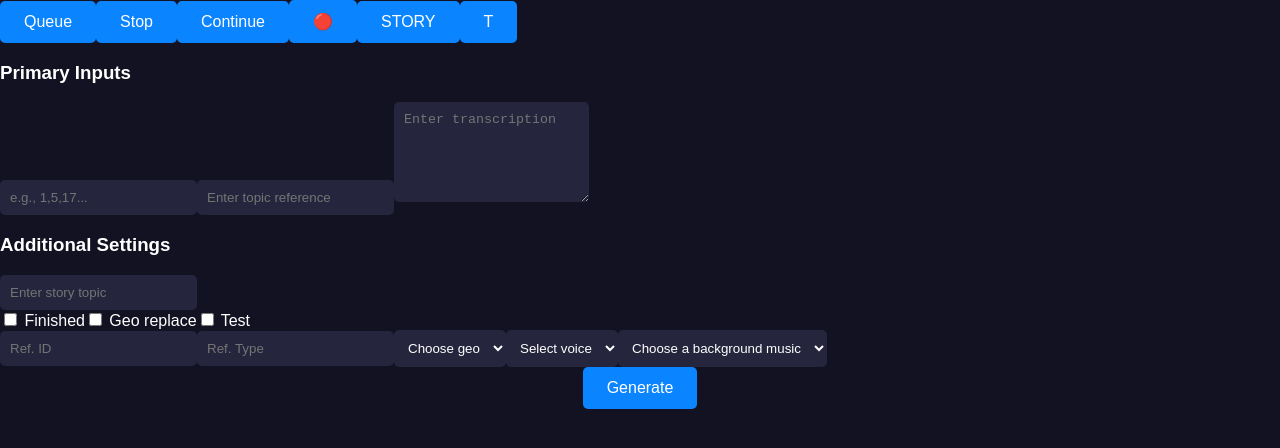
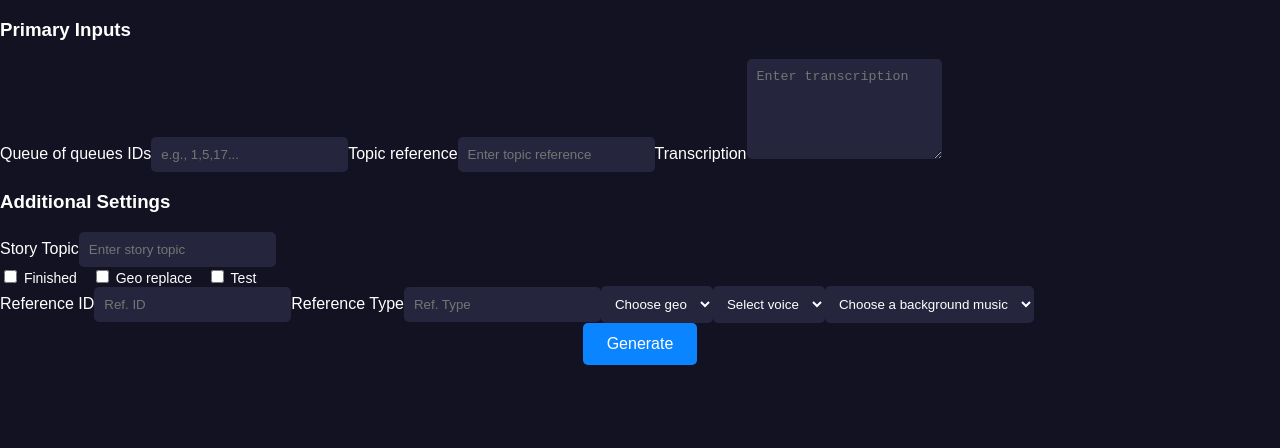
Before and after one commit to n1meli/ai-generation.assistent-n1meli, a React (Vite) app in the folder client/: page / in a window 1280 px wide. Shown: the top 448 px of the page. Built offline with nearby package versions, Linux system fonts and the light colour scheme.

Commit message:
Update App.jsx

```diff
--- a/client/src/App.jsx
+++ b/client/src/App.jsx
@@ -48,34 +48,37 @@ function App() {
   };
 
   return (
-    <div className="page-wrapper">
-      <div className="top-buttons">
-        <button className="orange">Queue</button>
-        <button>Stop</button>
-        <button>Continue</button>
-        <button className="red">🔴</button>
-        <button className="orange">STORY</button>
-        <button className="gray">T</button>
-      </div>
+    <div className="form-wrapper">
+      <div className="form-row">
+        <div className="form-section">
+          <h3>Primary Inputs</h3>
+          <label>Queue of queues IDs</label>
+          <input type="text" placeholder="e.g., 1,5,17..." value={queueIds} onChange={(e) => setQueueIds(e.target.value)} />
 
-      <div className="form-grid">
-        <div className="primary-inputs">
-          <h3>Primary Inputs</h3>
-          <input type="text" placeholder="e.g., 1,5,17..." value={queueIds} onChange={(e) => setQueueIds(e.target.value)} />
+          <label>Topic reference</label>
           <input type="text" placeholder="Enter topic reference" value={topicRef} onChange={(e) => setTopicRef(e.target.value)} />
+
+          <label>Transcription</label>
           <textarea placeholder="Enter transcription" value={transcription} onChange={(e) => setTranscription(e.target.value)} />
         </div>
 
-        <div className="additional-settings">
+        <div className="form-section">
           <h3>Additional Settings</h3>
+          <label>Story Topic</label>
           <input type="text" placeholder="Enter story topic" value={storyTopic} onChange={(e) => setStoryTopic(e.target.value)} />
-          <div className="checkbox-group">
+
+          <div className="checkboxes">
             <label><input type="checkbox" checked={finished} onChange={() => setFinished(!finished)} /> Finished</label>
             <label><input type="checkbox" checked={geoReplace} onChange={() => setGeoReplace(!geoReplace)} /> Geo replace</label>
             <label><input type="checkbox" checked={test} onChange={() => setTest(!test)} /> Test</label>
           </div>
+
+          <label>Reference ID</label>
           <input type="text" placeholder="Ref. ID" value={refId} onChange={(e) => setRefId(e.target.value)} />
+
+          <label>Reference Type</label>
           <input type="text" placeholder="Ref. Type" value={refType} onChange={(e) => setRefType(e.target.value)} />
+
           <select value={geo} onChange={(e) => setGeo(e.target.value)}>
             <option value="">Choose geo</option>
             <option value="es">Spanish</option>
@@ -94,11 +97,13 @@ function App() {
             <option value="el">Greek</option>
             <option value="id">Indonesian</option>
           </select>
+
           <select value={voice} onChange={(e) => setVoice(e.target.value)}>
             <option value="">Select voice</option>
             <option value="female">Female</option>
             <option value="male">Male</option>
           </select>
+
           <select value={bgMusic} onChange={(e) => setBgMusic(e.target.value)}>
             <option value="">Choose a background music</option>
             <option value="calm">Calm</option>
```
